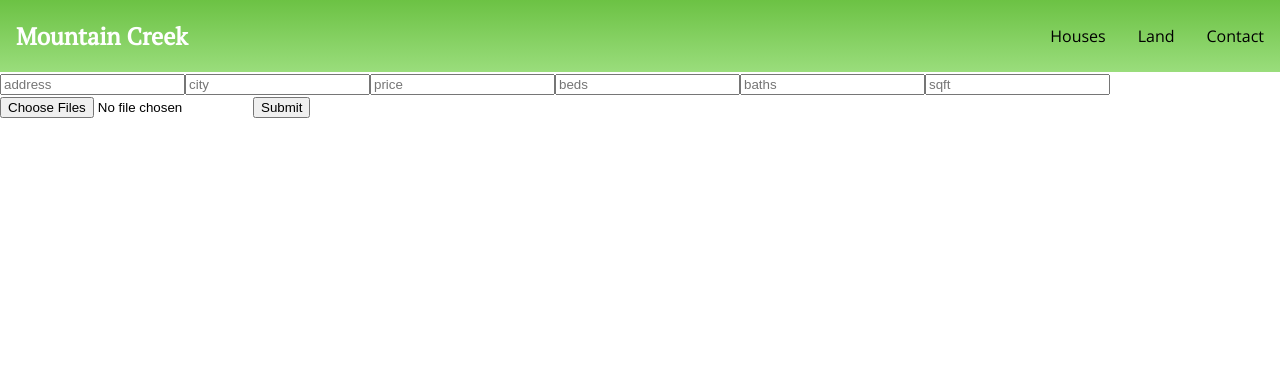
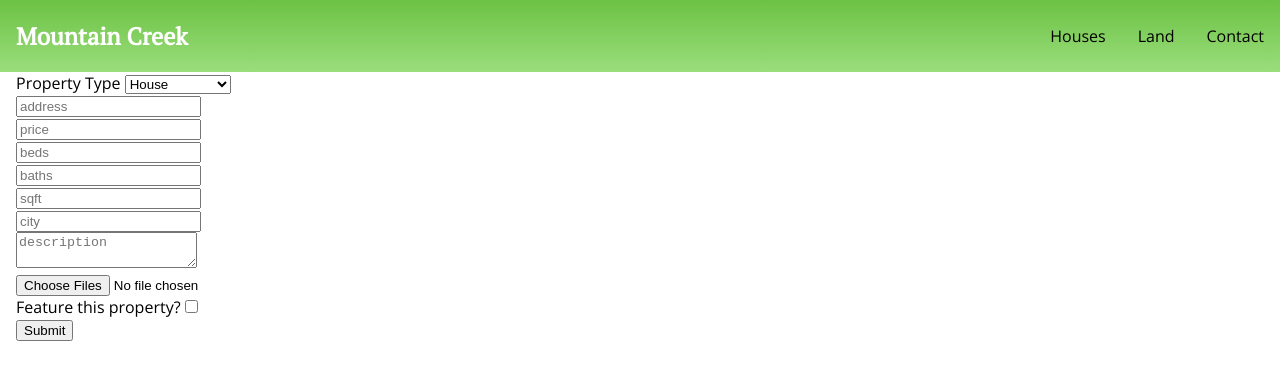
Before and after one commit to Tankcaster/realestate, a React (Create React App) app: page /houseform in a window 1280 px wide. Shown: the top 380 px of the page. Built offline with nearby package versions, Linux system fonts and the light colour scheme.

Commit message:
404 working

```diff
--- a/package.json
+++ b/package.json
@@ -7,6 +7,7 @@
     "body-parser": "^1.18.3",
     "cors": "^2.8.4",
     "dotenv": "^6.0.0",
+    "errorhandler": "^1.5.0",
     "express": "^4.16.3",
     "google-map-react": "^1.0.5",
     "morgan": "^1.9.0",
--- a/server.js
+++ b/server.js
@@ -3,6 +3,7 @@ const path = require('path');
 const bodyParser = require('body-parser');
 const morgan = require('morgan');
 const cors = require('cors');
+const errorhandler = require('errorhandler');
 
 const apiRouter = require('./api/apiRouter');
 
@@ -28,6 +29,8 @@ app.get('*', function(request, response) {
   response.sendFile(path.resolve(__dirname, 'build', 'index.html'));
 });
 
+app.use(errorhandler());
+
 app.listen(port, ()=> {
   console.log(`Server listening on port ${port}`);
 });
--- a/src/App.js
+++ b/src/App.js
@@ -6,6 +6,7 @@ import Map from './Components/Map';
 import Home from './Components/Home';
 import HouseForm from './Components/HouseForm';
 import House from './Components/House';
+import page404 from './Components/404.js';
 import './Components/CSS/App.css';
 
 class App extends Component {
@@ -20,6 +21,7 @@ class App extends Component {
             <Route path="/map" component={Map} />
             <Route path="/houseform" component={HouseForm} />
             <Route path="/houses/:id" component={House} />
+            <Route path="/404" component={page404} />
           </div>
         </Router>
       </div>
--- /dev/null
+++ b/src/Components/404.js
@@ -0,0 +1,17 @@
+import React from 'react';
+import { Link } from 'react-router-dom';
+import './CSS/page404.css';
+
+const page404 = () => {
+  return (
+    <div className="page404">
+      <img src="404.png"/>
+      <p>Seems we can't find that page</p>
+      <Link to="/">Go Back</Link>
+      <p>or if you don't think this was supposed to happen</p>
+      <a href="#">report a bug</a>
+    </div>
+  )
+}
+
+export default page404;
--- a/src/Components/CSS/Home.css
+++ b/src/Components/CSS/Home.css
@@ -63,12 +63,13 @@
   height: 2rem;
   border-radius: 8px;
   background-color: #86D2B6;
-  border: 1px solid #8C835D;
+  border: 1px solid black;
   color: white;
 }
 
 .featuredTitle {
   padding-left: 1rem;
+  border-bottom: 1px solid #86D2B6;
 }
 
 @media only screen and (min-width: 1000px) {
@@ -92,6 +93,5 @@
   }
   .featuredTitle {
     grid-column: 1 / -1;
-    border-bottom: 1px solid #86D2B6;
   }
 }
--- a/src/Components/CSS/House.css
+++ b/src/Components/CSS/House.css
@@ -199,7 +199,7 @@
 @media only screen and (max-width: 1000px) {
     .houseContainer{
       grid-template-columns: 1fr;
-      grid-template-rows: 1fr auto repeat(3, 1fr);
+      grid-template-rows: 1fr auto 1fr auto;
       width: 100vw;
     }
     .houseCard {
@@ -208,6 +208,8 @@
     }
     .interior {
       font-size: 1.5rem;
+    }
+    .interior > div {
     }
     .contact > div > input {
       width: 38vw;
--- /dev/null
+++ b/src/Components/CSS/page404.css
@@ -0,0 +1,9 @@
+.page404 > img {
+  display: block;
+  margin-left: auto;
+  margin-right: auto;
+}
+
+.page404 {
+  text-align: center;
+}
--- a/src/Components/House.js
+++ b/src/Components/House.js
@@ -1,4 +1,5 @@
 import React, { Component } from 'react';
+import { Redirect } from 'react-router-dom';
 import { Carousel } from 'react-responsive-carousel';
 import GoogleMap from 'google-map-react';
 import ReactSVG from 'react-svg';
@@ -17,6 +18,12 @@ class House extends Component {
 
   componentDidMount = () => {
     fetch('http://localhost:5000/api/' + this.props.location.pathname)
+    .then(res => {
+      if(res.status == 404){
+        window.location = '/404';
+      }
+      return res;
+    })
     .then(res => res.json())
     .then(res => {
       this.setState({
--- a/src/Components/HouseForm.js
+++ b/src/Components/HouseForm.js
@@ -10,7 +10,13 @@ class HouseForm extends React.Component {
       image: null,
       beds: null,
       baths: null,
-      sqft: null
+      sqft: null,
+      type: 0,
+      acreage: null,
+      treeCover: '',
+      fencing: '',
+      animals: '',
+      description: '',
     };
   }
 
@@ -38,8 +44,112 @@ class HouseForm extends React.Component {
     .then(console.log('welp'))
   }
 
+  renderHouseForm = () => {
+    return (
+      <div>
+        <div>
+          <input
+            type='text'
+            value={this.state.price}
+            onChange={(event) => this.setState({price: event.target.value})}
+            placeholder='price'
+          />
+        </div>
+        <div>
+          <input
+            type='text'
+            value={this.state.beds}
+            onChange={(event) => this.setState({beds: event.target.value})}
+            placeholder='beds'
+          />
+        </div>
+        <div>
+          <input
+            type='text'
+            value={this.state.baths}
+            onChange={(event) => this.setState({baths: event.target.value})}
+            placeholder='baths'
+          />
+        </div>
+        <div>
+          <input
+            type='text'
+            value={this.state.sqft}
+            onChange={(event) => this.setState({sqft: event.target.value})}
+            placeholder='sqft'
+          />
+        </div>
+      </div>
+    )
+  }
+
+  renderLandForm = () => {
+    return (
+      <div>
+        <div>
+          <div>
+            <input
+              type="text"
+              value={this.state.acreage}
+              onChange={(event) => this.setState({acreage: this.state.event})}
+              placeholder="acreage"
+            />
+          </div>
+          <div>
+            <input
+              type="text"
+              value={this.state.treeCover}
+              onChange={(event) => this.setState({treeCover: this.state.event})}
+              placeholder="tree coverage"
+            />
+          </div>
+          <div>
+            <input
+              type="text"
+              value={this.state.fencing}
+              onChange={(event) => this.setState({fencing: this.state.event})}
+              placeholder="fencing coverage"
+            />
+          </div>
+          <div>
+            <input
+              type="text"
+              value={this.state.animals}
+              onChange={(event) => this.setState({animals: this.state.event})}
+              placeholder="livestock allowed"
+            />
+          </div>
+        </div>
+      </div>
+    )
+  }
+
+  renderRelevantForm = () => {
+    let output = [];
+    if(this.state.type == 0) {
+      output.push(this.renderHouseForm());
+    }
+    else if(this.state.type == 1) {
+      output.push(this.renderLandForm());
+    }
+    else if(this.state.type == 2) {
+      output.push(this.renderHouseForm());
+      output.push(this.renderLandForm());
+    }
+    return output;
+  }
+
   render() {
     return(
+      <div style={{marginLeft: '1rem'}}>
+        <div>
+          <label>Property Type </label>
+          <select onChange={(event) => this.setState({type: event.target.value}, console.log(this.state.type))}>
+            <option value={0}>House</option>
+            <option value={1}>Land</option>
+            <option value={2}>House + Land</option>
+          </select>
+        </div>
         <div>
           <input
             type='text'
@@ -47,41 +157,34 @@ class HouseForm extends React.Component {
             onChange={(event) => this.setState({address: event.target.value})}
             placeholder='address'
           />
+        </div>
+        {this.renderRelevantForm()}
+        <div>
           <input
             type='text'
             value={this.state.city}
             onChange={(event) => this.setState({city: event.target.value})}
             placeholder='city'
           />
-        <input
-          type='text'
-          value={this.state.price}
-          onChange={(event) => this.setState({price: event.target.value})}
-          placeholder='price'
+        </div>
+        <div>
+          <textarea
+            value={this.state.description}
+            onChange={(event) => this.setState({description: event.target.value})}
+            placeholder="description"
           />
-        <input
-          type='text'
-          value={this.state.beds}
-          onChange={(event) => this.setState({beds: event.target.value})}
-          placeholder='beds'
-        />
-        <input
-          type='text'
-          value={this.state.baths}
-          onChange={(event) => this.setState({baths: event.target.value})}
-          placeholder='baths'
-        />
-        <input
-          type='text'
-          value={this.state.sqft}
-          onChange={(event) => this.setState({sqft: event.target.value})}
-          placeholder='sqft'
-        />
+        </div>
+        <div>
           <input
             type='file'
             multiple="true"
             onChange={(event) => this.setState({image: event.target.files})}
           />
+        </div>
+        <div>
+          <label>Feature this property?</label>
+          <input type="checkbox" />
+        </div>
       <button onClick={() => this.handleSubmit()}>Submit</button>
       </div>
     )
--- a/src/Components/Map.js
+++ b/src/Components/Map.js
@@ -110,6 +110,25 @@ class Map extends Component {
     }
   }
 
+  renderCards = () => {
+    let empty = 0;
+    let output = []
+    output = this.state.locations.map(location =>
+      this.renderLocationCard(location)
+    )
+    for(let i = 0; i < output.length; i++) {
+      if(output[i] == null) {
+        empty++;
+      }
+    }
+
+    if(empty == output.length){
+      output = (<div><p>nothing matches those search terms</p></div>)
+    }
+
+    return output;
+  }
+
   makeOptionList = (min, max, changeAmount, prefix, suffix,) => {
     let output = [];
     for(let i = min; i <= max; i += changeAmount) {
@@ -204,9 +223,7 @@ class Map extends Component {
           </GoogleMap>
         </div>
         <div className="cards">
-          {this.state.locations.map(location =>
-            this.renderLocationCard(location)
-          )}
+          {this.renderCards()}
         </div>
       </div>
     )
```
Also changed, not shown: api/housesRouter.js (+19 -16 lines), migration.js (+9 -21 lines), public/404.png (added), 1 other file (tests, documents, lock files or other folders). Lines whose indentation alone changed are shown as unchanged.
